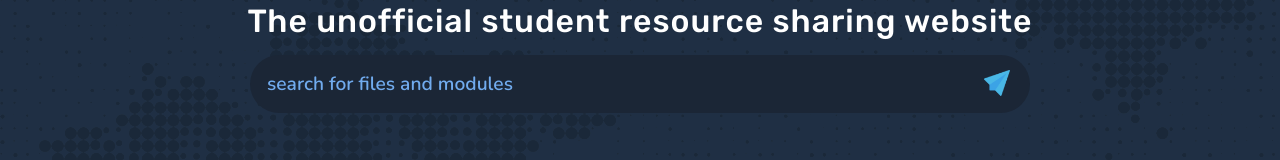
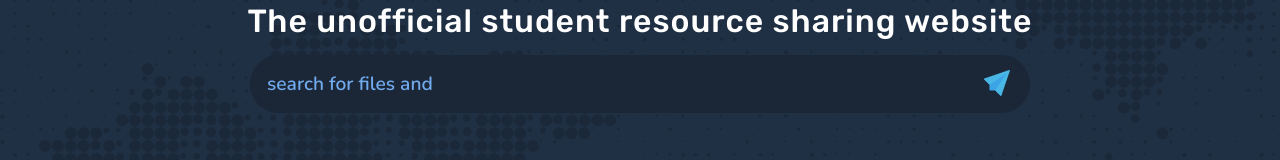
Before and after one commit to hexxt-git/bib-usthb, a SvelteKit app: page / in a window 1280 px wide. Shown: the part 475-635 px from the top of the page. Built offline with nearby package versions, Linux system fonts and the light colour scheme; a web font is replaced by a local one.

Commit message:
search animation

```diff
--- a/src/components/subcomponents/SearchBar.svelte
+++ b/src/components/subcomponents/SearchBar.svelte
@@ -1,12 +1,19 @@
 <script>
 	import { search } from "../api-calls";
     let query = "";
-
+    const placeholderbase = "search for files and modules"
+    let placeholder = 'se'
+    let i = 0;
+    setInterval(() => {
+        placeholder = placeholderbase.slice(0, i)
+        i++;
+        if(i > placeholderbase.length + 50) i = 0;
+    }, 50)
 </script>
 
 <div id="container">
     <div class="input">
-        <input type="text" bind:value={query} placeholder="search for files and modules">
+        <input type="text" bind:value={query} placeholder={placeholder}>
         {#if query == ''}
         <img src="images/send.png" alt="">
         {/if}
```
